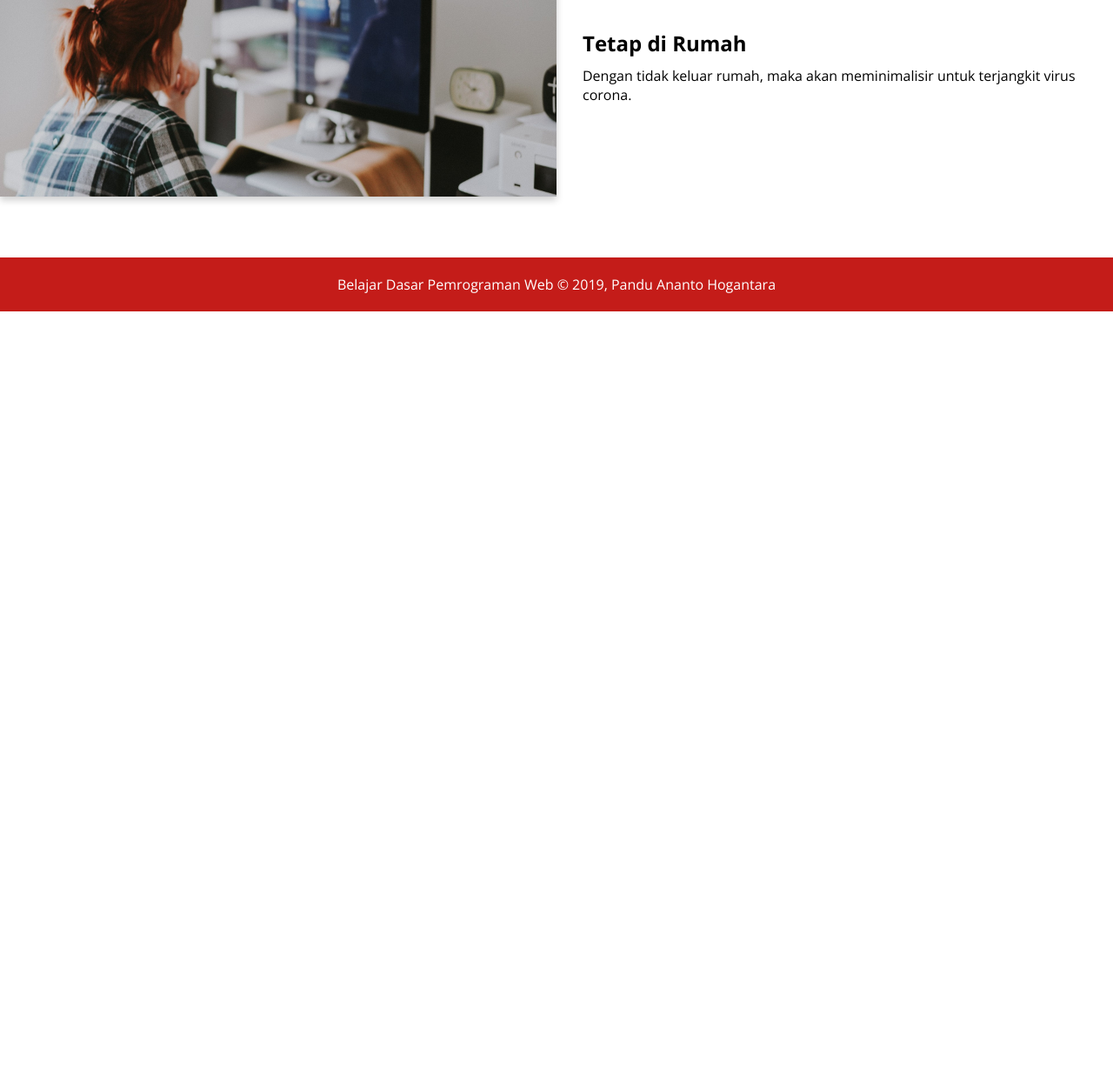
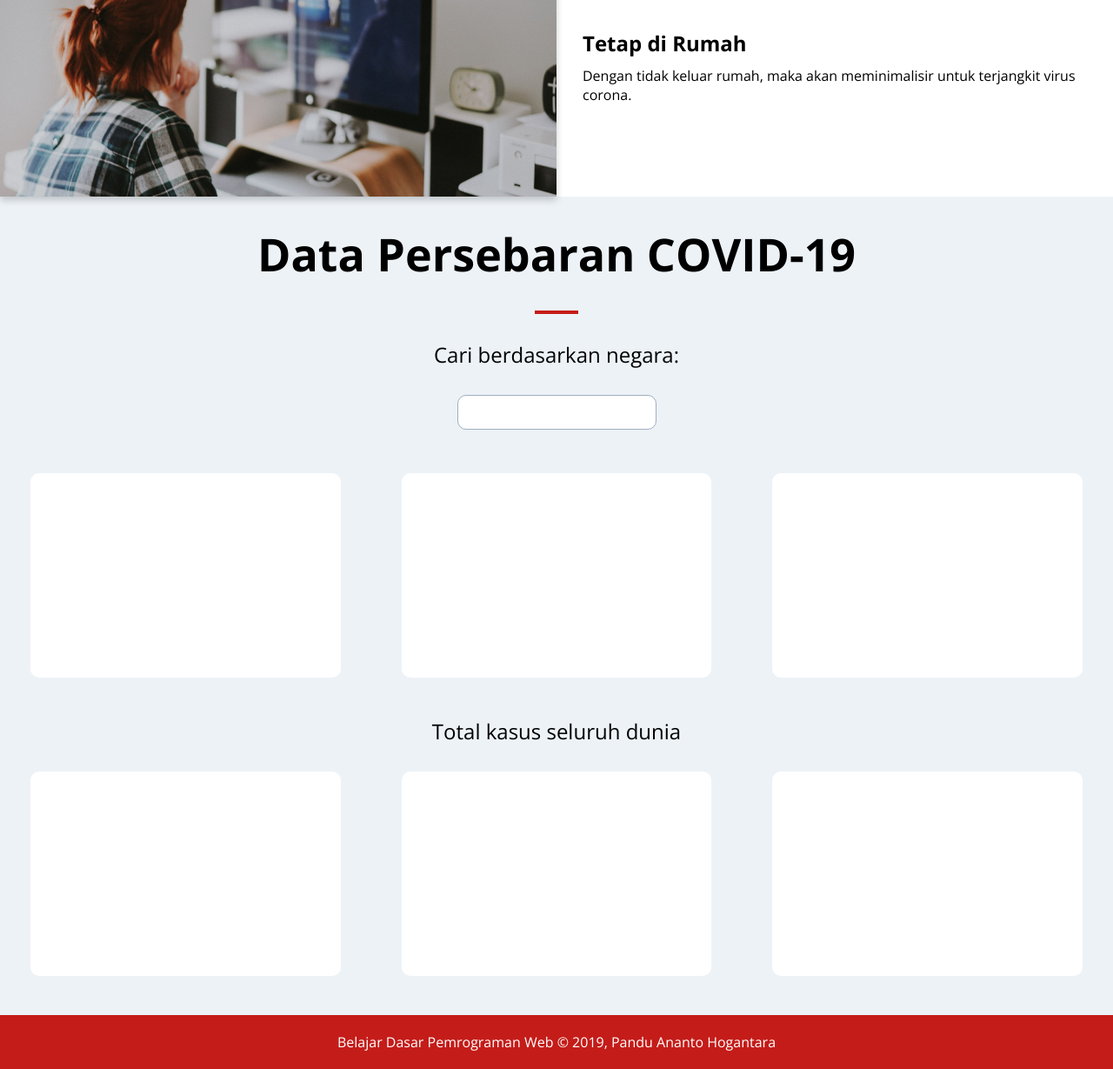
Before and after one commit to panduananto/submission-dicoding-class-163, a website built with webpack: page src/index.html in a window 1280 px wide. Shown: the part 2166-3395 px from the top of the page at 87% size. Before the commit the page ends 2524 px from the top, so only its background shows below. Built offline with nearby package versions, Linux system fonts and the light colour scheme.

Commit message:
init layout statistic

```diff
--- a/src/index.html
+++ b/src/index.html
@@ -36,14 +36,40 @@
             </p>
           </div>
         </article>
+
         <article id="pencegahan">
           <div class="pencegahan-container">
             <h1>Pencegahan COVID-19</h1>
             <hr />
             <div id="pencegahan-list-container"></div>
+          </div>
+        </article>
+
+        <section id="data-statistik">
+          <div class="data-statistik-container">
+            <h1>Data Persebaran COVID-19</h1>
+            <hr />
+            <div class="per-country-data-container">
+              <div class="search-bar-container">
+                <h2>Cari berdasarkan negara:</h2>
+                <input type="text" name="" id="">
+              </div>
+              <div class="per-country-result-container">
+                <div class="per-country-box positive"></div>
+                <div class="per-country-box death"></div>
+                <div class="per-country-box recover"></div>
+              </div>
+            </div>
+            <div class="global-data-container">
+              <h2>Total kasus seluruh dunia</h2>
+              <div class="global-result-container">
+                <div class="global-box positive"></div>
+                <div class="global-box death"></div>
+                <div class="global-box recover"></div>
+              </div>
             </div>
           </div>
-        </article>
+        </section>
       </div>
     </main>
 
--- a/src/styles/style.css
+++ b/src/styles/style.css
@@ -201,7 +201,6 @@
 
 .pencegahan-container {
   padding-top: 30px;
-  padding-bottom: 70px;
 }
 
 .pencegahan-container h1 {
@@ -252,6 +251,93 @@
   width: 50%;
   object-fit: cover;
   object-position: center;
+}
+
+.data-statistik-container {
+  background-color: #EDF2F7;
+  padding-top: 30px;
+}
+
+.data-statistik-container h1 {
+  font-size: 52px;
+  margin-bottom: 30px;
+  text-align: center;
+}
+
+.data-statistik-container hr {
+  border: 2px solid #c41c19;
+  margin-bottom: 30px;
+  margin-right: auto;
+  margin-left: auto;
+  width: 50px;
+}
+
+.per-country-data-container {
+  display: flex;
+  flex-direction: column;
+  padding-bottom: 45px;
+}
+
+.search-bar-container {
+  display: flex;
+  flex-direction: column;
+  align-items: center;
+}
+
+.search-bar-container h2 {
+  font-weight: 400;
+  margin-bottom: 30px;
+}
+
+.search-bar-container input {
+  border: 1px solid #A0AEC0;
+  border-radius: 10px;
+  font-size: 16px;
+  height: 40px;
+  margin-bottom: 50px;
+  padding: 10px 10px;
+}
+
+.per-country-result-container {
+  display: flex;
+  flex-direction: row;
+  align-items: center;
+  justify-content: space-between;
+}
+
+.per-country-box {
+  background-color: white;
+  border-radius: 10px;
+  height: 235px;
+  margin: 0px 35px;
+  width: 33.33%;
+}
+
+.global-data-container {
+  display: flex;
+  flex-direction: column;
+  padding-bottom: 45px;
+}
+
+.global-data-container h2 {
+  font-weight: 400;
+  margin-bottom: 30px;
+  text-align: center;
+}
+
+.global-result-container {
+  display: flex;
+  flex-direction: row;
+  align-items: center;
+  justify-content: space-between;
+}
+
+.global-box {
+  background-color: white;
+  border-radius: 10px;
+  height: 235px;
+  margin: 0px 35px;
+  width: 33.33%;
 }
 
 /* main end here */
```
Also changed, not shown: src/scripts/main.js (+0 -27 lines).
